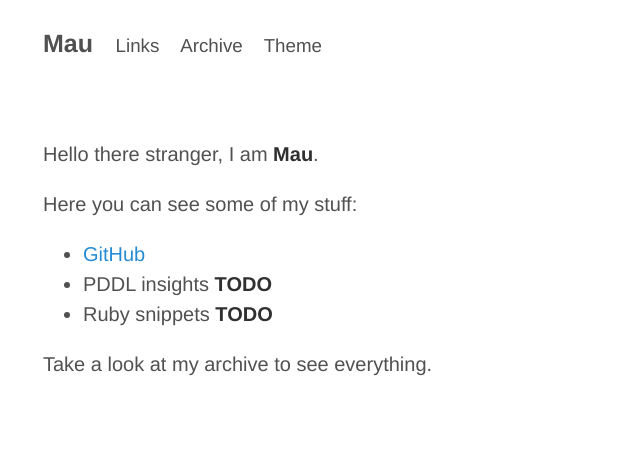
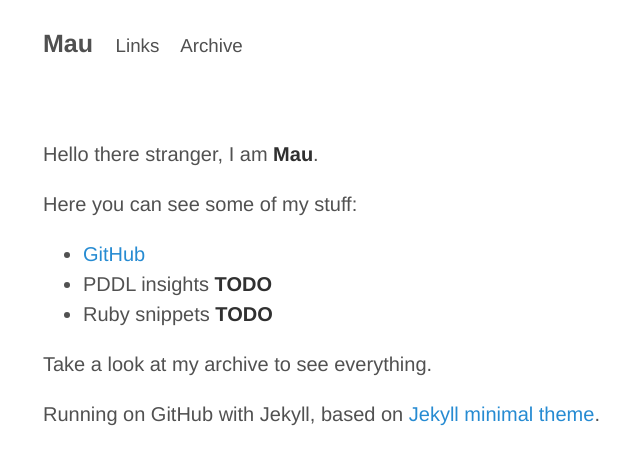
Before and after one commit to Maumagnaguagno/maumagnaguagno.github.io, a Jekyll site: the page built from index.md, in a window 1280 px wide. Shown: the top 465 px of the page, without its empty margins (217-857 px from the left). Built offline with Jekyll 4.4.1, drawn with Linux system fonts in a browser that asks for light colours.

Commit message:
Force list, remove theme from menubar

```diff
--- a/_layouts/default.html
+++ b/_layouts/default.html
@@ -19,9 +19,6 @@
      <small>
         &nbsp;&nbsp;&nbsp;<a href="{{ site.path }}/archive.html">Archive</a>
      </small>
-     <small>
-       &nbsp;&nbsp;&nbsp;<a href="https://github.com/henrythemes/jekyll-minimal-theme">Theme</a>
-     </small>
    </h3>
 </header>
 
--- a/index.md
+++ b/index.md
@@ -7,8 +7,11 @@ description: Home, virtual home.
 Hello there stranger, I am **Mau**.
 
 Here you can see some of my stuff:
+
 - [GitHub](https://github.com/Maumagnaguagno)
 - PDDL insights **TODO**
 - Ruby snippets **TODO**
 
 Take a look at my archive to see everything.
+
+Running on GitHub with Jekyll, based on [Jekyll minimal theme](https://github.com/henrythemes/jekyll-minimal-theme).
```
